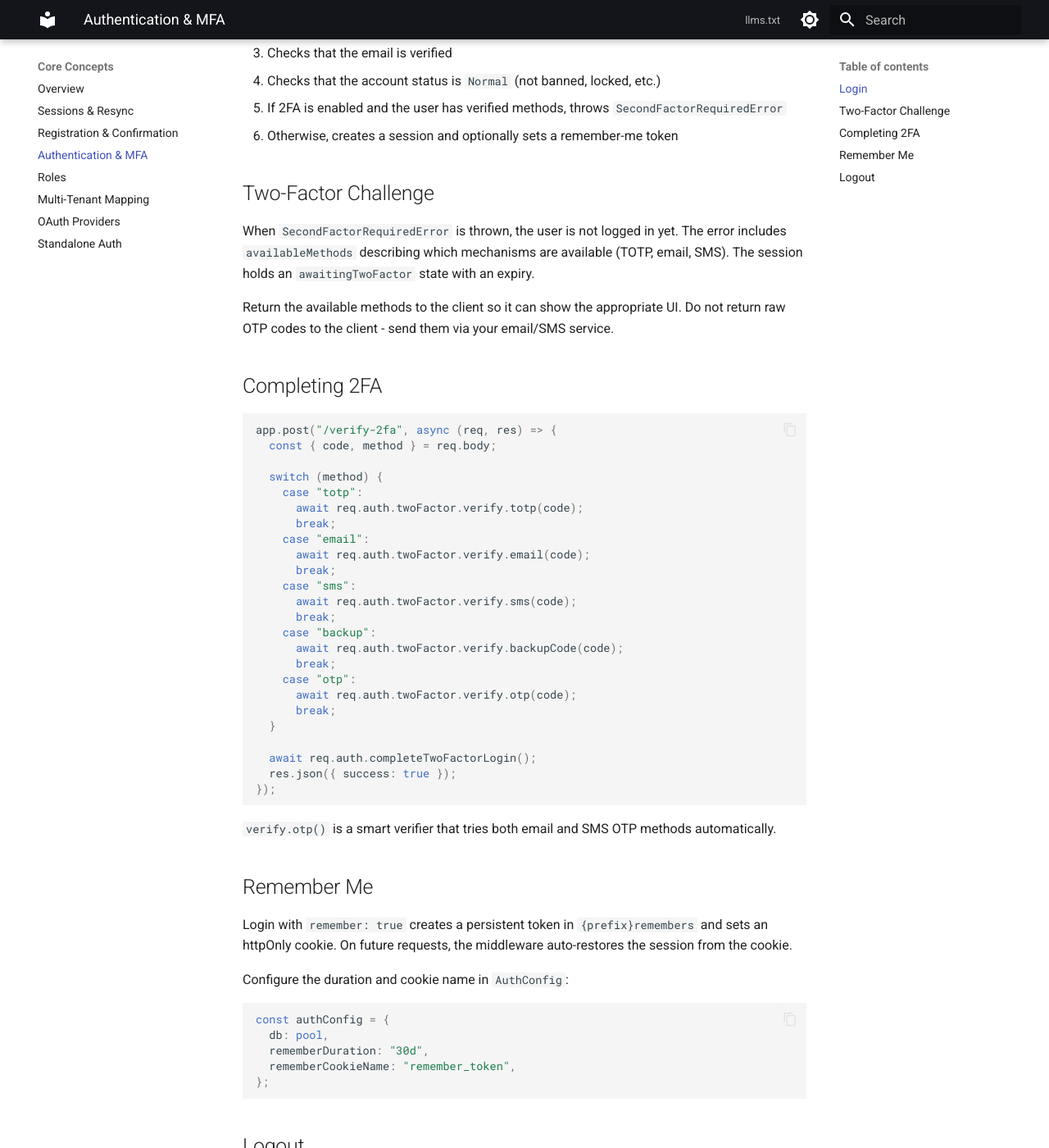
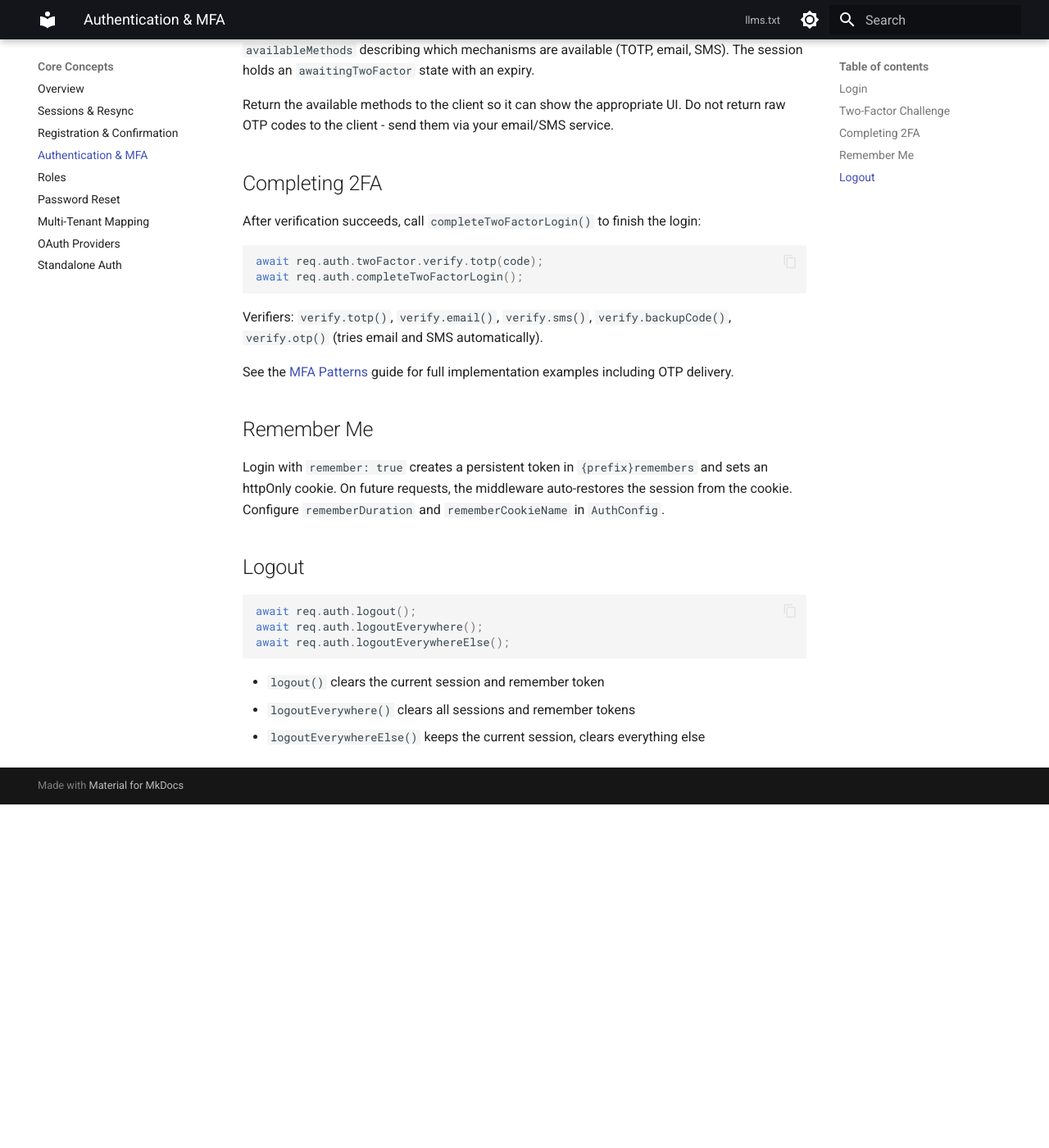
Before and after one commit to nvms/eaccess, an MkDocs documentation site: the page built from docs/docs/concepts/authentication.md, in a window 1280 px wide and 1400 px high, scrolled down 730 px. Shown: the whole window at 82% size. Built offline with MkDocs 1.6.1 and Material for MkDocs 9.7.7, drawn with Linux system fonts in a browser that asks for light colours; after the commit the page ends 1711 px from its top, so only the background shows below that; some of the changed text lies outside the part shown.

Commit message:
clean up docs structure, remove misplaced and duplicate content

````diff
--- a/docs/docs/concepts/authentication.md
+++ b/docs/docs/concepts/authentication.md
@@ -5,20 +5,7 @@ Login checks password, account status, email verification, and optional two-fact
 ## Login
 
 ```typescript
-app.post("/login", async (req, res) => {
-  try {
-    await req.auth.login(req.body.email, req.body.password, req.body.remember);
-    res.json({ success: true });
-  } catch (error) {
-    if (error.name === "SecondFactorRequiredError") {
-      return res.status(202).json({
-        requiresTwoFactor: true,
-        availableMethods: error.availableMethods,
-      });
-    }
-    res.status(401).json({ error: error.message });
-  }
-});
+await req.auth.login(email, password, remember);
 ```
 
 The login method:
@@ -38,48 +25,20 @@ Return the available methods to the client so it can show the appropriate UI. Do
 
 ## Completing 2FA
 
+After verification succeeds, call `completeTwoFactorLogin()` to finish the login:
+
 ```typescript
-app.post("/verify-2fa", async (req, res) => {
-  const { code, method } = req.body;
-
-  switch (method) {
-    case "totp":
-      await req.auth.twoFactor.verify.totp(code);
-      break;
-    case "email":
-      await req.auth.twoFactor.verify.email(code);
-      break;
-    case "sms":
-      await req.auth.twoFactor.verify.sms(code);
-      break;
-    case "backup":
-      await req.auth.twoFactor.verify.backupCode(code);
-      break;
-    case "otp":
-      await req.auth.twoFactor.verify.otp(code);
-      break;
-  }
-
-  await req.auth.completeTwoFactorLogin();
-  res.json({ success: true });
-});
+await req.auth.twoFactor.verify.totp(code);
+await req.auth.completeTwoFactorLogin();
 ```
 
-`verify.otp()` is a smart verifier that tries both email and SMS OTP methods automatically.
+Verifiers: `verify.totp()`, `verify.email()`, `verify.sms()`, `verify.backupCode()`, `verify.otp()` (tries email and SMS automatically).
+
+See the [MFA Patterns](../guides/mfa.md) guide for full implementation examples including OTP delivery.
 
 ## Remember Me
 
-Login with `remember: true` creates a persistent token in `{prefix}remembers` and sets an httpOnly cookie. On future requests, the middleware auto-restores the session from the cookie.
-
-Configure the duration and cookie name in `AuthConfig`:
-
-```typescript
-const authConfig = {
-  db: pool,
-  rememberDuration: "30d",
-  rememberCookieName: "remember_token",
-};
-```
+Login with `remember: true` creates a persistent token in `{prefix}remembers` and sets an httpOnly cookie. On future requests, the middleware auto-restores the session from the cookie. Configure `rememberDuration` and `rememberCookieName` in `AuthConfig`.
 
 ## Logout
 
--- a/docs/mkdocs.yml
+++ b/docs/mkdocs.yml
@@ -80,6 +80,7 @@ nav:
       - Registration & Confirmation: concepts/registration.md
       - Authentication & MFA: concepts/authentication.md
       - Roles: concepts/roles.md
+      - Password Reset: concepts/password-reset.md
       - Multi-Tenant Mapping: concepts/multi-tenant.md
       - OAuth Providers: concepts/providers.md
       - Standalone Auth: concepts/standalone.md
````
Also changed, not shown: docs/docs/concepts/sessions.md (+1 -14 lines), docs/docs/quick-start.md (+0 -16 lines).
